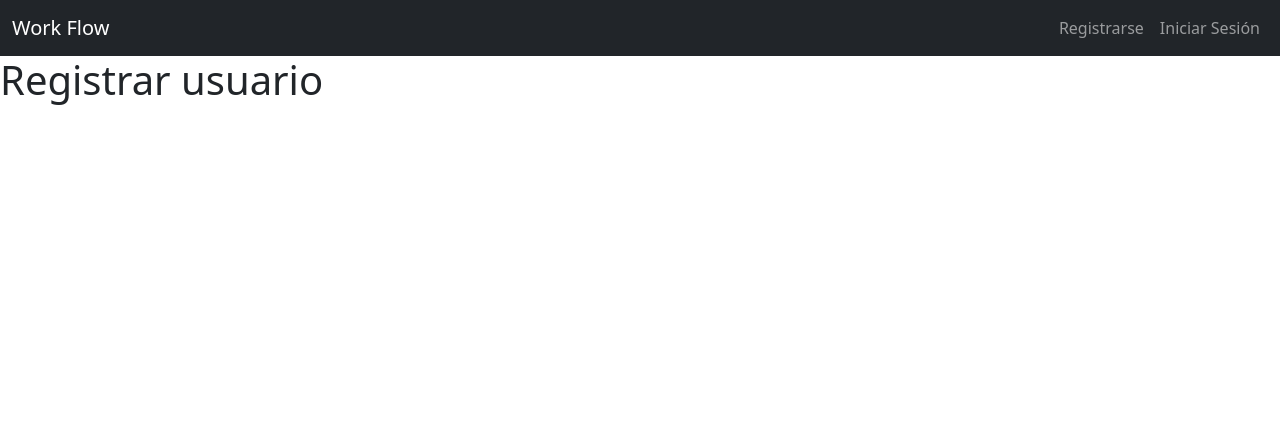
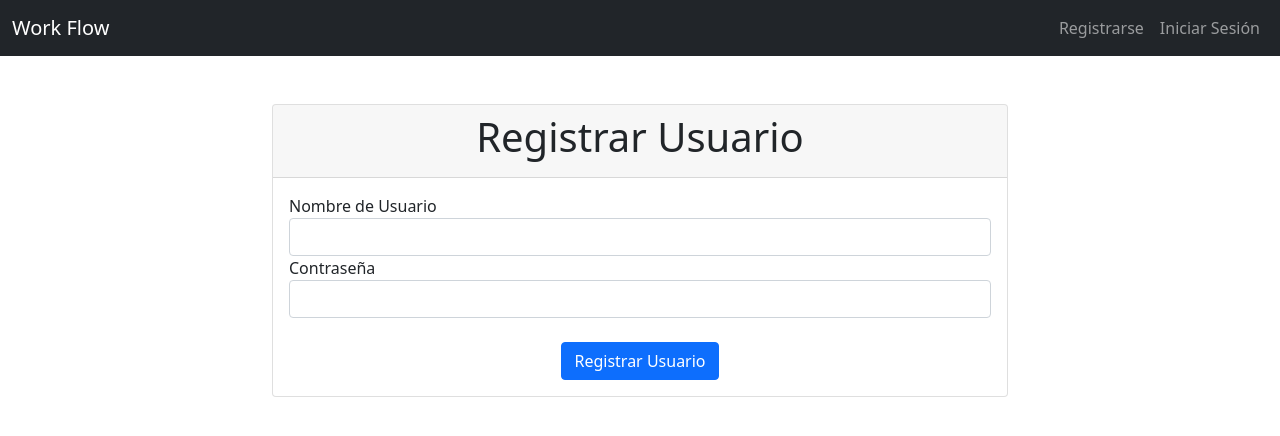
Before and after one commit to DanielHernandezGalvez/Flask, a Flask app: page /auth/register in a window 1280 px wide. Shown: the top 436 px of the page. Run offline with Flask 3, Linux system fonts and the light colour scheme.

Commit message:
frontend todo

```diff
--- a/todo-list/env-todo/todor/templates/auth/register.html
+++ b/todo-list/env-todo/todor/templates/auth/register.html
@@ -1,7 +1,54 @@
-{% extends "base.html" %}
+{% extends "base.html" %} {% block content %}
+<div class="container mt-5">
+  <div class="row justify-content-center">
+    <div class="col-sm-8">
+      <div class="card">
+        <div class="card-header">
+          <h1 class="text-center">
+            {% block title %}Registrar Usuario{% endblock %}
+          </h1>
+        </div>
+        <div class="card-body">
+          <form method="post">
+            <div class="form-group">
+              <label for="username" class="">Nombre de Usuario</label>
+              <input
+                type="text"
+                id="username"
+                name="username"
+                class="form-control"
+                required
+                minlength="4"
+                maxlength="20"
+              />
+            </div>
 
-{% block title %}Inicio{% endblock %}
+            <div class="form-group">
+              <label for="password" class="">Contraseña</label>
+              <input
+                type="text"
+                id="password"
+                name="password"
+                class="form-control"
+                required
+                minlength="6"
+                maxlength="40"
+              />
+            </div>
 
-{% block content %}
-<h1>Registrar usuario</h1>
+            <br>
+
+            <div class="text-center">
+              <input
+                type="submit"
+                class="btn btn-primary"
+                value="Registrar Usuario"
+              />
+            </div>
+          </form>
+        </div>
+      </div>
+    </div>
+  </div>
+</div>
 {% endblock %}
```
Also changed, not shown: todo-list/env-todo/todor/templates/auth/login.html (+47 -4 lines).
